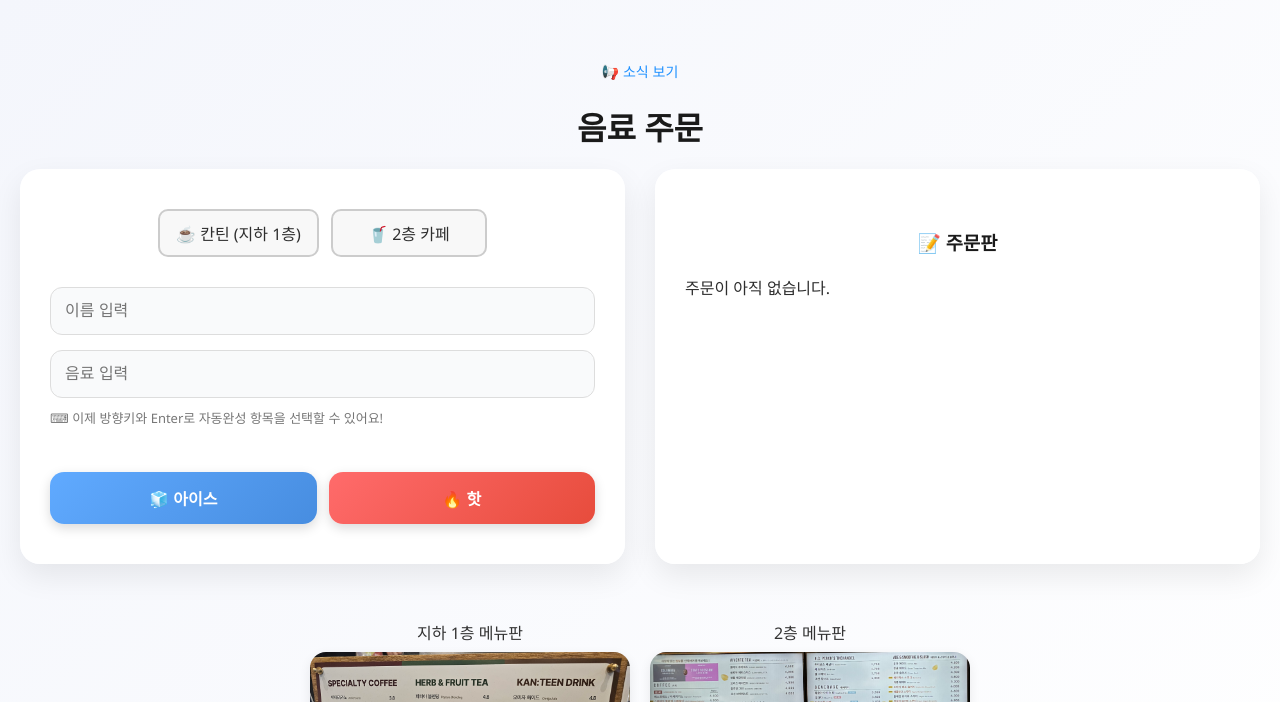
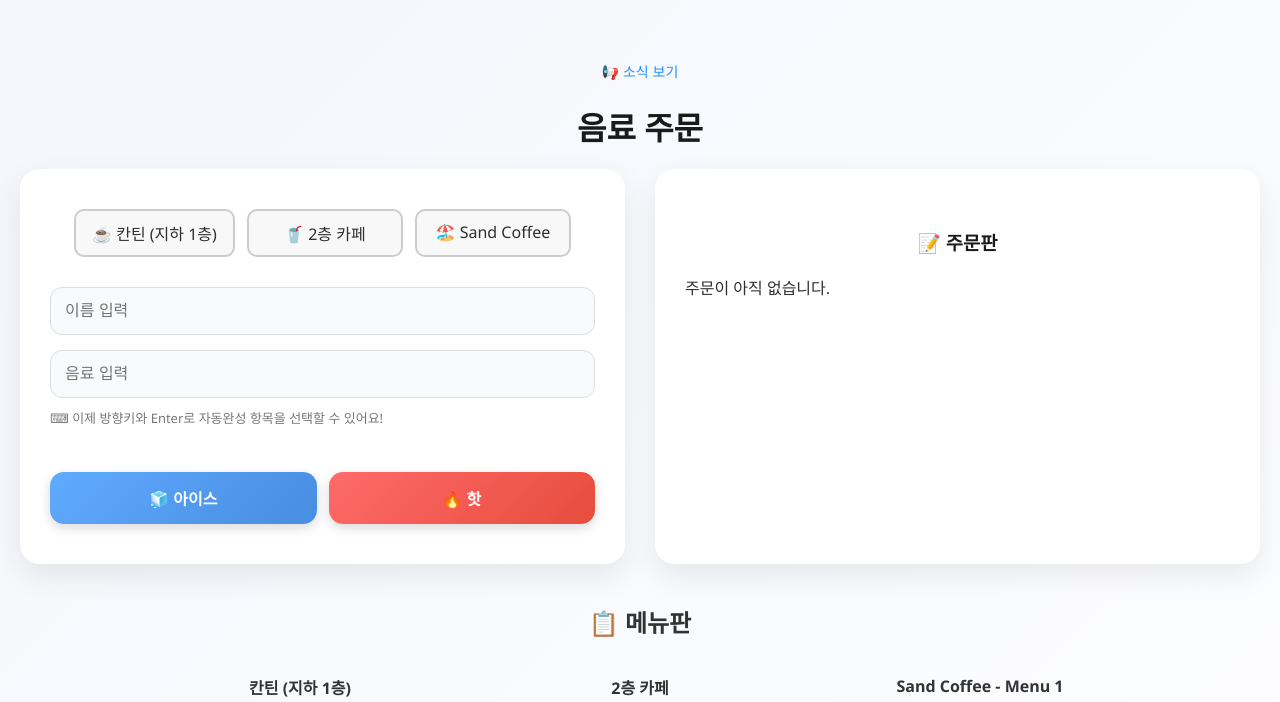
Before and after one commit to splendid-being/drink-order-app, a Flask app: page / in a window 1280 px wide. Shown: the top 702 px of the page. Run offline with Flask 3, Linux system fonts and the light colour scheme; some web fonts are replaced.

Commit message:
Add Sand Coffee to menu options and add menu images

```diff
--- a/templates/index.html
+++ b/templates/index.html
@@ -26,6 +26,9 @@
 
                     <input type="radio" id="2f" name="location" value="2F" required>
                     <label for="2f" class="cafe-option">&#x1F964; 2층 카페</label>
+
+                    <input type="radio" id="sand" name="location" value="SAND" required>
+                    <label for="sand" class="cafe-option">&#x1F3D6;&#xFE0F; Sand Coffee</label>
                 </div>
 
                 <input type="text" name="name" placeholder="이름 입력" maxlength="10" required>
@@ -85,14 +88,23 @@
 
     <!-- 메뉴판 이미지 -->
     <div style="text-align: center; margin-top: 40px;">
+        <h2 style="margin-bottom: 20px; color: #333;">&#x1F4CB; 메뉴판</h2>
         <div style="display: flex; justify-content: center; gap: 20px; flex-wrap: wrap;">
             <div>
-                <p style="margin-bottom: 8px; color: #333;">지하 1층 메뉴판</p>
+                <p style="margin-bottom: 8px; color: #333; font-weight: bold;">칸틴 (지하 1층)</p>
                 <img src="{{ url_for('static', filename='menu.jpg') }}" alt="지하1층 메뉴판" class="menu-img">
             </div>
             <div>
-                <p style="margin-bottom: 8px; color: #333;">2층 메뉴판</p>
+                <p style="margin-bottom: 8px; color: #333; font-weight: bold;">2층 카페</p>
                 <img src="{{ url_for('static', filename='2F_menu.jpeg') }}" alt="2층 메뉴판" class="menu-img">
+            </div>
+            <div>
+                <p style="margin-bottom: 8px; color: #333; font-weight: bold;">Sand Coffee - Menu 1</p>
+                <img src="{{ url_for('static', filename='sand_coffee_menu1.jpg') }}" alt="Sand Coffee 메뉴판 1" class="menu-img">
+            </div>
+            <div>
+                <p style="margin-bottom: 8px; color: #333; font-weight: bold;">Sand Coffee - Menu 2</p>
+                <img src="{{ url_for('static', filename='sand_coffee_menu2.jpg') }}" alt="Sand Coffee 메뉴판 2" class="menu-img">
             </div>
         </div>
         <p style="color: #555; margin-top: 10px;">※ 메뉴판을 클릭하면 확대됩니다</p>
```
